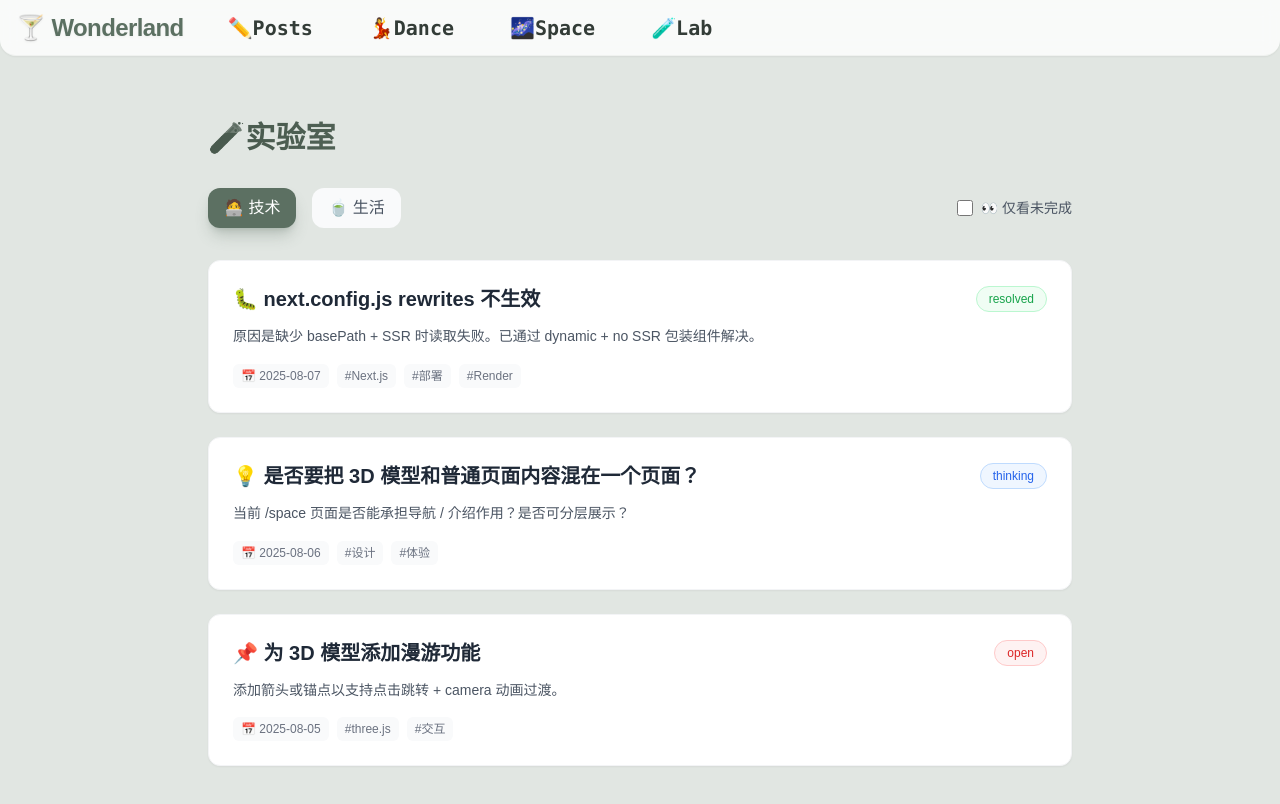
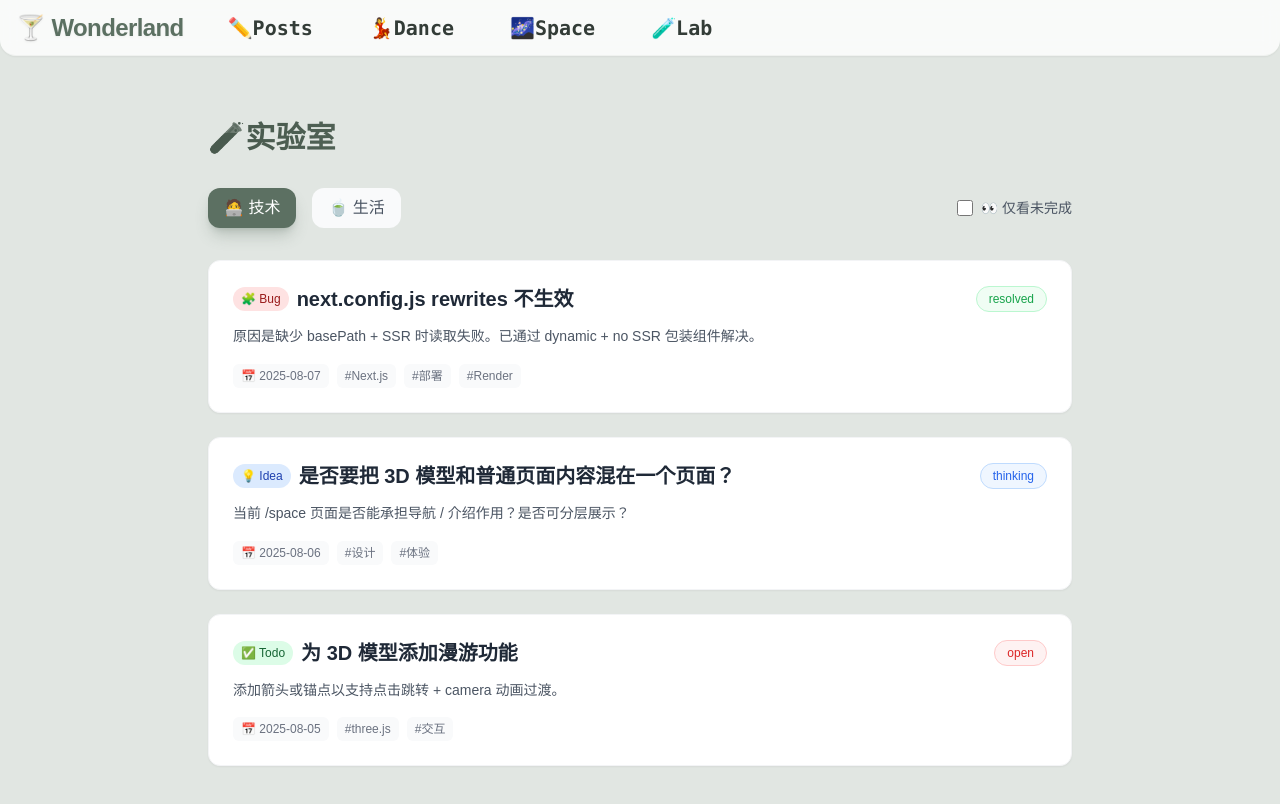
Before and after one commit to gwifloria/floria-next-wonderland, a Next.js app: page /lab in a window 1280 px wide. Shown: the top 804 px of the page. Built offline with nearby package versions, Linux system fonts and the light colour scheme; a web font is replaced by a local one; what @ant-design/nextjs-registry would draw is missing.

Commit message:
feat: status switch

```diff
--- a/src/app/lab/LabCard.tsx
+++ b/src/app/lab/LabCard.tsx
@@ -1,5 +1,11 @@
 import { motion } from "framer-motion";
-import { cardVariants, Category, statusColor, typeEmoji } from "./constant";
+import { cardVariants, Category, statusColor } from "./constant";
+
+const typeStyle = {
+  todo: "bg-green-100 text-green-800",
+  bug: "bg-red-100 text-red-800",
+  idea: "bg-blue-100 text-blue-800",
+};
 
 export type LabEntry = {
   id: string;
@@ -29,9 +35,29 @@ export default function LabCard({
       whileHover={{ y: -2 }}
     >
       <div className="flex items-center justify-between mb-3">
-        <h2 className="text-xl font-semibold text-gray-800 group-hover:text-mint-600 transition-colors duration-300">
-          {typeEmoji[type]} {title}
-        </h2>
+        <div className="flex items-center gap-2">
+          <button
+            title={
+              type === "todo"
+                ? "记录待办任务"
+                : type === "bug"
+                  ? "问题/故障记录"
+                  : "灵感或想法"
+            }
+            className={`text-xs px-2 py-1 rounded-full font-medium ${typeStyle[type]} hover:brightness-110 transition`}
+            onClick={() => {
+              // You can pass a handler from parent to implement filtering
+              console.log("Type badge clicked:", type);
+            }}
+          >
+            {type === "todo" && "✅ Todo"}
+            {type === "bug" && "🧩 Bug"}
+            {type === "idea" && "💡 Idea"}
+          </button>
+          <h2 className="text-xl font-semibold text-gray-800 group-hover:text-mint-600 transition-colors duration-300">
+            {title}
+          </h2>
+        </div>
         <span
           className={`text-xs px-3 py-1 rounded-full font-medium transition-all duration-300 ${statusColor[status]}`}
         >
--- a/src/app/lab/constant.ts
+++ b/src/app/lab/constant.ts
@@ -84,3 +84,18 @@ export const cardVariants = {
   hidden: { opacity: 0 },
   visible: { opacity: 1 },
 };
+export const typeStyle = {
+  task: "bg-green-100 text-green-800",
+  issue: "bg-red-100 text-red-800",
+  idea: "bg-blue-100 text-blue-800",
+};
+
+export type LabCardType = keyof typeof typeStyle;
+
+export interface LabCardProps {
+  id?: string;
+  title: string;
+  description: string;
+  status?: string;
+  type: LabCardType;
+}
```
